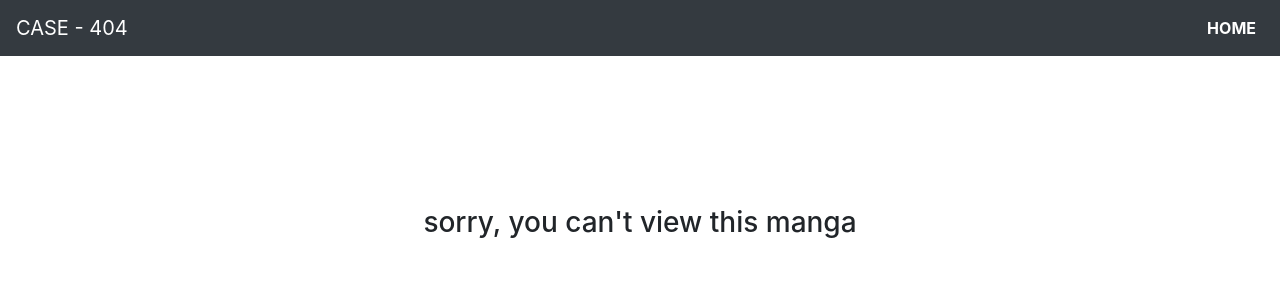
After one commit to Dhiiyaur/case-404, a Django app: template templates/error.html in a window 1280 px wide. The commit adds this page. Shown: the top 300 px of the page. Run offline with Django 3.2, Linux system fonts and the light colour scheme; the template is opened without the code that fills it, so the values that code supplies are empty; some libraries are stand-ins or nearby versions.

Commit message:
fix bug error manga file

```diff
--- a/reader/views.py
+++ b/reader/views.py
@@ -27,8 +27,13 @@ def search_page(request):
 def manga_page(request, manga_name):
 
 	templates = 'manga_page.html'
+	templates_eror   = 'error.html'
 
 	chapter = MH_manga_chapter(manga_name)
+
+	if chapter == None:
+
+		return render(request, templates_eror)
 
 	manga_title = f'{manga_name}'
 	manga_title = manga_title.split('-')
--- a/templates/chapter_page.html
+++ b/templates/chapter_page.html
@@ -8,12 +8,10 @@
     <title>case - 404</title>
 	<style>
 
-		}
-
 		.navbar-nav a{
     	text-transform: uppercase;
         font-weight: bold;
-      }
+     	 }
 
     	.navbar-dark .navbar-brand{
         text-transform: uppercase;
--- /dev/null
+++ b/templates/error.html
@@ -0,0 +1,51 @@
+<!DOCTYPE html>
+<html>
+<head>
+	<meta charset="utf-8">
+    <meta name="viewport" content="width=device-width, initial-scale=1, shrink-to-fit=no">
+
+    <!-- Bootstrap CSS -->
+    <link rel="stylesheet" href="https://stackpath.bootstrapcdn.com/bootstrap/4.5.2/css/bootstrap.min.css" integrity="sha384-JcKb8q3iqJ61gNV9KGb8thSsNjpSL0n8PARn9HuZOnIxN0hoP+VmmDGMN5t9UJ0Z" crossorigin="anonymous">
+	<title>case - 404</title>
+
+	<style>
+
+        #main {
+            text-align: center;
+            padding-top: 150px;
+        }
+
+        .navbar-nav a{
+    	text-transform: uppercase;
+        font-weight: bold;
+        }
+
+    	.navbar-dark .navbar-brand{
+        text-transform: uppercase;
+
+    </style>
+</head>
+<body>
+	<script src="https://code.jquery.com/jquery-3.5.1.slim.min.js" integrity="sha384-DfXdz2htPH0lsSSs5nCTpuj/zy4C+OGpamoFVy38MVBnE+IbbVYUew+OrCXaRkfj" crossorigin="anonymous"></script>
+  	<script src="https://cdn.jsdelivr.net/npm/popper.js@1.16.1/dist/umd/popper.min.js" integrity="sha384-9/reFTGAW83EW2RDu2S0VKaIzap3H66lZH81PoYlFhbGU+6BZp6G7niu735Sk7lN" crossorigin="anonymous"></script>
+  	<script src="https://stackpath.bootstrapcdn.com/bootstrap/4.5.2/js/bootstrap.min.js" integrity="sha384-B4gt1jrGC7Jh4AgTPSdUtOBvfO8shuf57BaghqFfPlYxofvL8/KUEfYiJOMMV+rV" crossorigin="anonymous"></script>
+
+	 <nav class="navbar sticky-top navbar-expand-lg navbar-dark bg-dark">
+		  <a class="navbar-brand" href="#">CASE - 404</a>
+		  <button class="navbar-toggler" type="button" data-toggle="collapse" data-target="#navbarNavDropdown" aria-controls="navbarNavDropdown" aria-expanded="false" aria-label="Toggle navigation">
+		    <span class="navbar-toggler-icon"></span>
+		  </button>
+		  <div class="collapse navbar-collapse" id="navbarNavDropdown">
+		    <ul class="navbar-nav ml-auto">
+		      <li class="nav-item active">
+		        <a class="nav-link" href="{% url 'home_page' %}">Home <span class="sr-only">(current)</span></a>
+		      </li>
+		    </ul>
+		  </div>
+	  </nav>
+
+	<div id = 'main'>
+		<h3 class="text-center"> sorry, you can't view this manga </h3>
+	</div>
+</body>
+</html>
```
Also changed, not shown: reader/models.py (+14 -9 lines).
